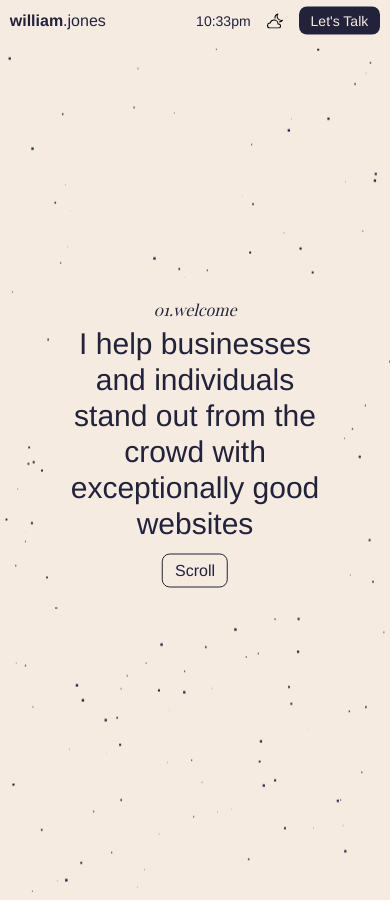
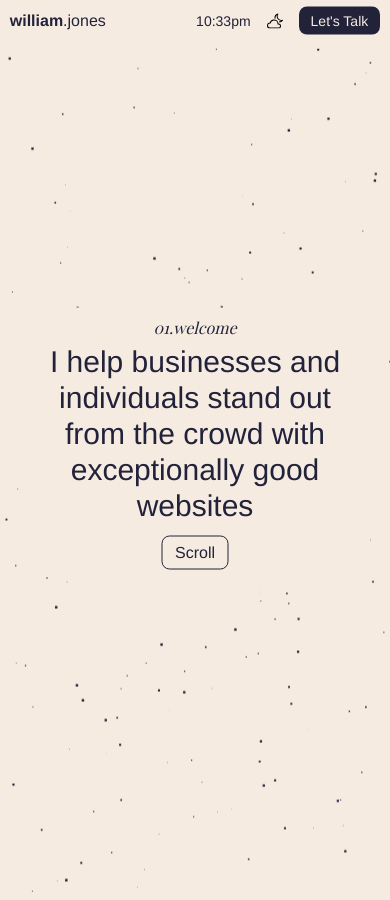
Before and after one commit to Wj9488/william-services, a Next.js app: page / in a window 390 px wide. Built offline with nearby package versions, Linux system fonts and the light colour scheme; a web font is replaced by a local one.

Commit message:
Slight animation changes

```diff
--- a/components/Header.jsx
+++ b/components/Header.jsx
@@ -43,13 +43,32 @@ const Canvas = () => {
   }, [starColour]);
 
   const fadeIn = {
-    hidden: { opacity: 0, filter: 'blur(16px)'},
+    hidden: { opacity: 0, filter: 'blur(16px)' },
     visible: {
       opacity: 1,
       filter: 'blur(0px)',
       transition: {
         type: 'tween',
         ease: 'easeIn',
+        duration: 0.75,
+        staggerChildren: 0.5  // Here's the key part
+      }
+    }
+  };
+
+  const childVariant = {
+    hidden: {
+      opacity: 0,
+      filter: 'blur(0.5px)',
+      y: 10
+    },
+    visible: {
+      opacity: 1,
+      y: 0,
+      filter: 'blur(0px)',
+      transition: {
+        type: 'tween',
+        // ease: 'easeIn',
         duration: 0.75
       }
     }
@@ -58,18 +77,18 @@ const Canvas = () => {
   return (
     <>
       <motion.div
-        className="text-[#22223b] w-[75%] lg:w-[50%] text-center absolute top-1/2 left-1/2 transform -translate-x-1/2 -translate-y-1/2 dark:text-[#f5EBE0] bg-[#f5EBE0] dark:bg-[#22223b] p-5 transition-colors duration-500"
+        className="text-[#22223b] w-[90%] lg:w-[50%] text-center absolute top-1/2 left-1/2 transform -translate-x-1/2 -translate-y-1/2 dark:text-[#f5EBE0] bg-[#f5EBE0] dark:bg-[#22223b] lg:p-5 p-2 transition-colors duration-500"
         initial="hidden"
         animate="visible"
         variants={fadeIn}
       >
-        <p className="playfair italic">01.welcome</p>
-        <h1 className="xl:text-5xl lg:text-4xl text-3xl mt-1">
+        <motion.p variants={childVariant} className="playfair italic">01.welcome</motion.p>
+        <motion.h1 variants={childVariant} className="xl:text-5xl lg:text-4xl text-3xl mt-1">
           I help businesses and individuals stand out from the crowd with exceptionally good websites
-        </h1>
-        <button className="py-1 px-3 mt-3 rounded-lg dark:border-[#f5EBE0] border border-[#22223b] dark:text-[#f5EBE0] text-[#22223b]">
+        </motion.h1>
+        <motion.button variants={childVariant} className="py-1 px-3 mt-3 rounded-lg dark:border-[#f5EBE0] border border-[#22223b] dark:text-[#f5EBE0] text-[#22223b]">
           Scroll
-        </button>
+        </motion.button>
       </motion.div>
       <canvas
         ref={canvasRef}
@@ -79,6 +98,7 @@ const Canvas = () => {
       ></canvas>
     </>
   );
+
 };
 
 export default Canvas;
--- a/components/InitialLoader.jsx
+++ b/components/InitialLoader.jsx
@@ -25,7 +25,7 @@ export default function Canvas() {
                 this.size = 0;
                 this.targetSize = Math.random() * 2.5;
                 this.speed = Math.random() * 0.02 + 0.005;
-                this.growthRate = this.targetSize / 300;
+                this.growthRate = this.targetSize / 250;
             }
 
             draw() {
@@ -66,7 +66,7 @@ export default function Canvas() {
     }, [modeParticleColour]); // Include modeParticleColour as a dependency
 
     const fadeIn = {
-        hidden: { opacity: 0},
+        hidden: { opacity: 0, },
         visible: {
             opacity: 1,
             transition: {
```
Lines whose indentation alone changed are shown as unchanged.
